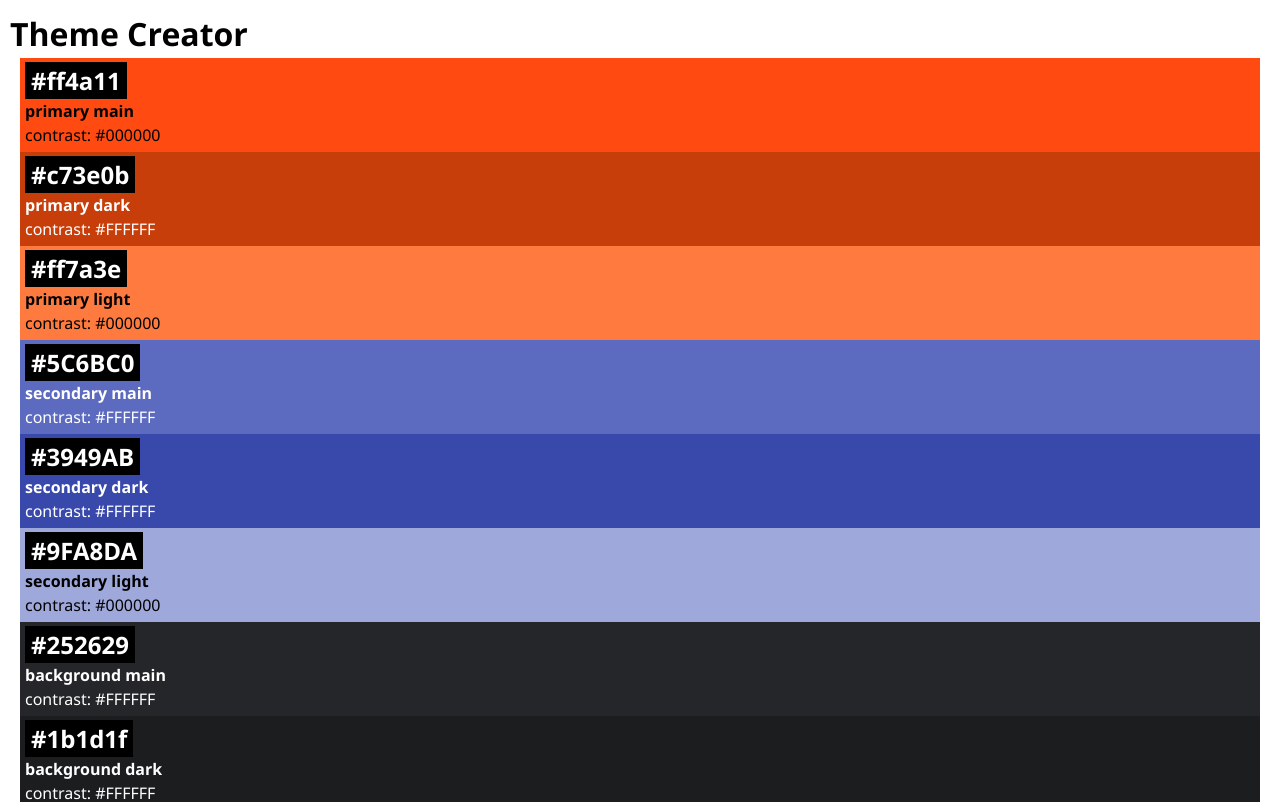
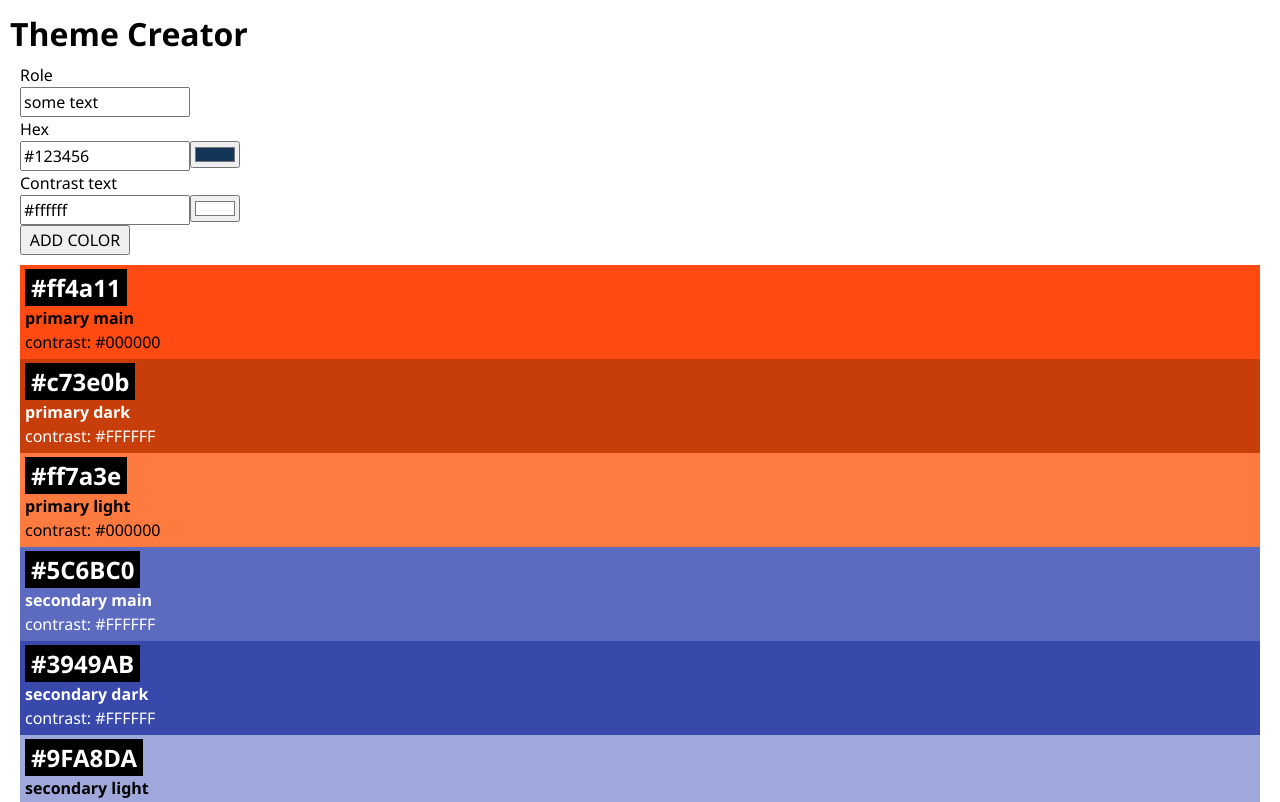
Before and after one commit to NataliaPanchenko/recap-4, a React (Vite) app: page / in a window 1280 px wide. Shown: the top 802 px of the page. Built offline with nearby package versions, Linux system fonts and the light colour scheme.

Commit message:
Add a color to the theme, issue #2

```diff
--- a/package.json
+++ b/package.json
@@ -14,7 +14,8 @@
     "@octokit/rest": "^20.1.0",
     "dotenv": "^16.4.5",
     "react": "^18.2.0",
-    "react-dom": "^18.2.0"
+    "react-dom": "^18.2.0",
+    "uid": "^2.0.2"
   },
   "devDependencies": {
     "@types/react": "^18.2.66",
--- a/src/App.jsx
+++ b/src/App.jsx
@@ -1,12 +1,28 @@
 import Color from "./Components/Color/Color";
 import "./App.css";
 import { initialColors } from "./lib/colors";
+import ColorForm from "./Components/ColorForm/ColorForm";
+import { useState } from "react";
+import { uid } from "uid";
+
+const INITIAL_DATA = {
+  role: "some text",
+  hex: "#123456",
+  contrastText: "#ffffff",
+};
 
 function App() {
+  const [colors, setColors] = useState(initialColors);
+
+  function handleAddColor(newColor) {
+    setColors((prevColors) => [{ id: uid(), ...newColor }, ...prevColors]);
+  }
+
   return (
     <>
       <h1>Theme Creator</h1>
-      {initialColors.map((color) => (
+      <ColorForm initialData={INITIAL_DATA} onAddColor={handleAddColor} />
+      {colors.map((color) => (
         <Color
           key={color.id}
           color={color.hex}
--- /dev/null
+++ b/src/ColorInput/ColorInput.css
@@ -0,0 +1,5 @@
+.color-input {
+    max-width: 170px;
+    display: flex;
+    flex-direction: row;
+}
--- /dev/null
+++ b/src/ColorInput/ColorInput.jsx
@@ -0,0 +1,18 @@
+export default function ColorInput({ id, value, onChange }) {
+  return (
+    <div className="color-input">
+      <input
+        type="text"
+        id={id}
+        name={id}
+        value={value}
+        onChange={(e) => onChange(e.target.value)}
+      />
+      <input
+        type="color"
+        value={value}
+        onChange={(e) => onChange(e.target.value)}
+      />
+    </div>
+  );
+}
--- /dev/null
+++ b/src/Components/ColorForm/ColorForm.css
@@ -0,0 +1,14 @@
+.form-container {
+    display: flex;
+    flex-direction: column;
+    margin: 0px 10px;
+    padding: 5px 0 10px 0;
+}
+
+input {
+    max-width: 170px;
+}
+
+button {
+    max-width: 110px;
+}
--- /dev/null
+++ b/src/Components/ColorForm/ColorForm.jsx
@@ -0,0 +1,50 @@
+import "./ColorForm.css";
+import { useState } from "react";
+import ColorInput from "../../ColorInput/ColorInput";
+
+export default function ColorForm({ onAddColor, initialData }) {
+  const [inputValue, setInputValue] = useState(initialData);
+
+  function handleSubmit(e) {
+    e.preventDefault();
+    onAddColor(inputValue);
+    setInputValue(inputValue);
+  }
+
+  function handleChange(name, value) {
+    setInputValue((prev) => ({
+      ...prev,
+      [name]: value,
+    }));
+  }
+
+  return (
+    <form className="form-container" onSubmit={handleSubmit}>
+      <label htmlFor="role">Role</label>
+      <input
+        type="text"
+        name="role"
+        className="role-input"
+        id="role"
+        value={inputValue.role}
+        onChange={(e) => handleChange("role", e.target.value)}
+      />
+
+      <label htmlFor="hex">Hex</label>
+      <ColorInput
+        id="hex"
+        value={inputValue.hex}
+        onChange={(value) => handleChange("hex", value)}
+      />
+
+      <label htmlFor="contrast">Contrast text</label>
+      <ColorInput
+        id="contrastText"
+        value={inputValue.contrastText}
+        onChange={(value) => handleChange("contrastText", value)}
+      />
+
+      <button type="submit">ADD COLOR</button>
+    </form>
+  );
+}
```
Also changed, not shown: 1 other file (tests, documents, lock files or other folders).
